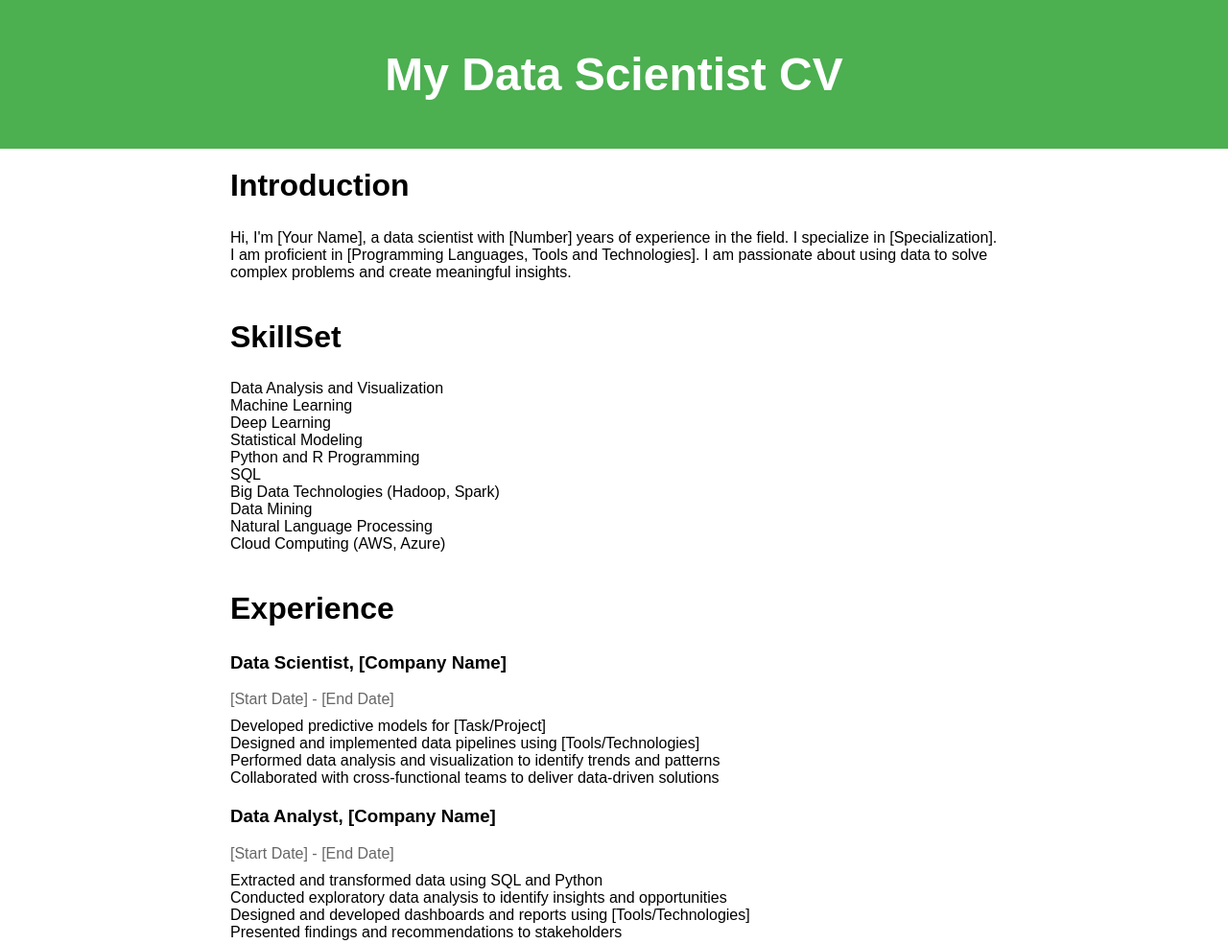
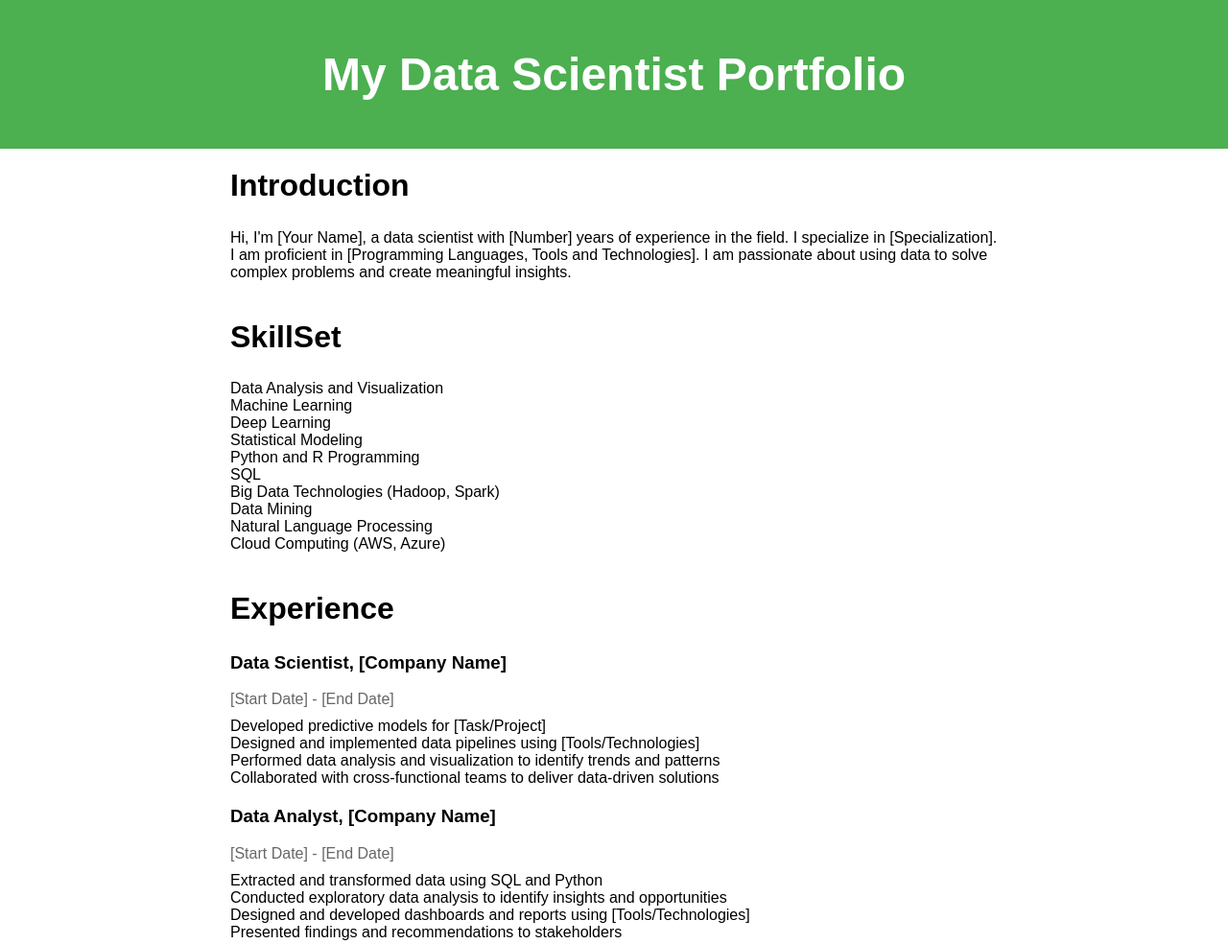
Before and after one commit to Rithigasri/Capstone-Guvi, a plain HTML site: page index.html in a window 1280 px wide. Shown: the top 984 px of the page at 96% size. Drawn offline with Linux system fonts and the light colour scheme.

Commit message:
Update index.html

```diff
--- a/index.html
+++ b/index.html
@@ -8,7 +8,7 @@
 <body>
 
 	<header>
-		<h1>My Data Scientist CV</h1>
+		<h1>My Data Scientist Portfolio</h1>
 	</header>
 
 	<main>
```
